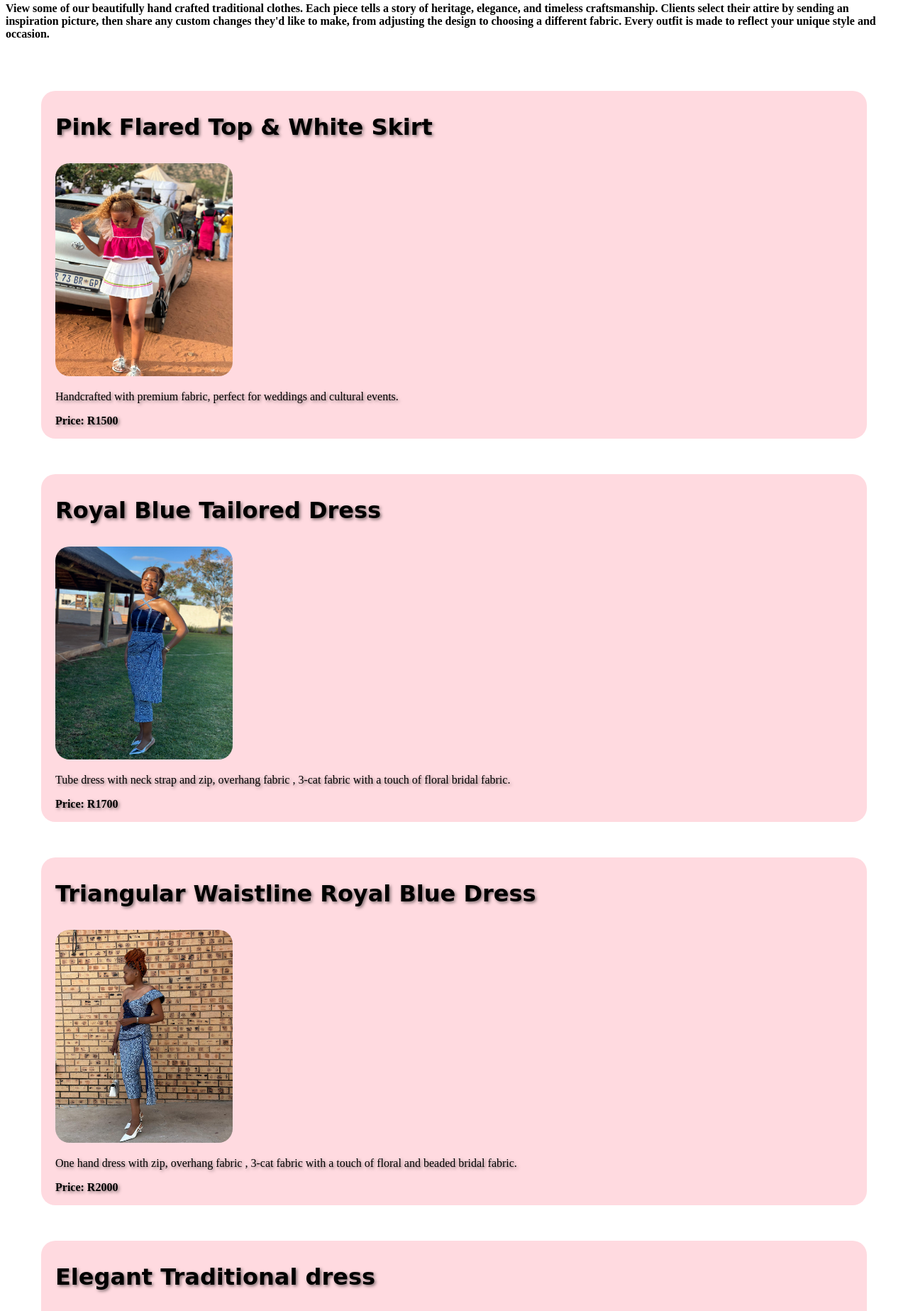
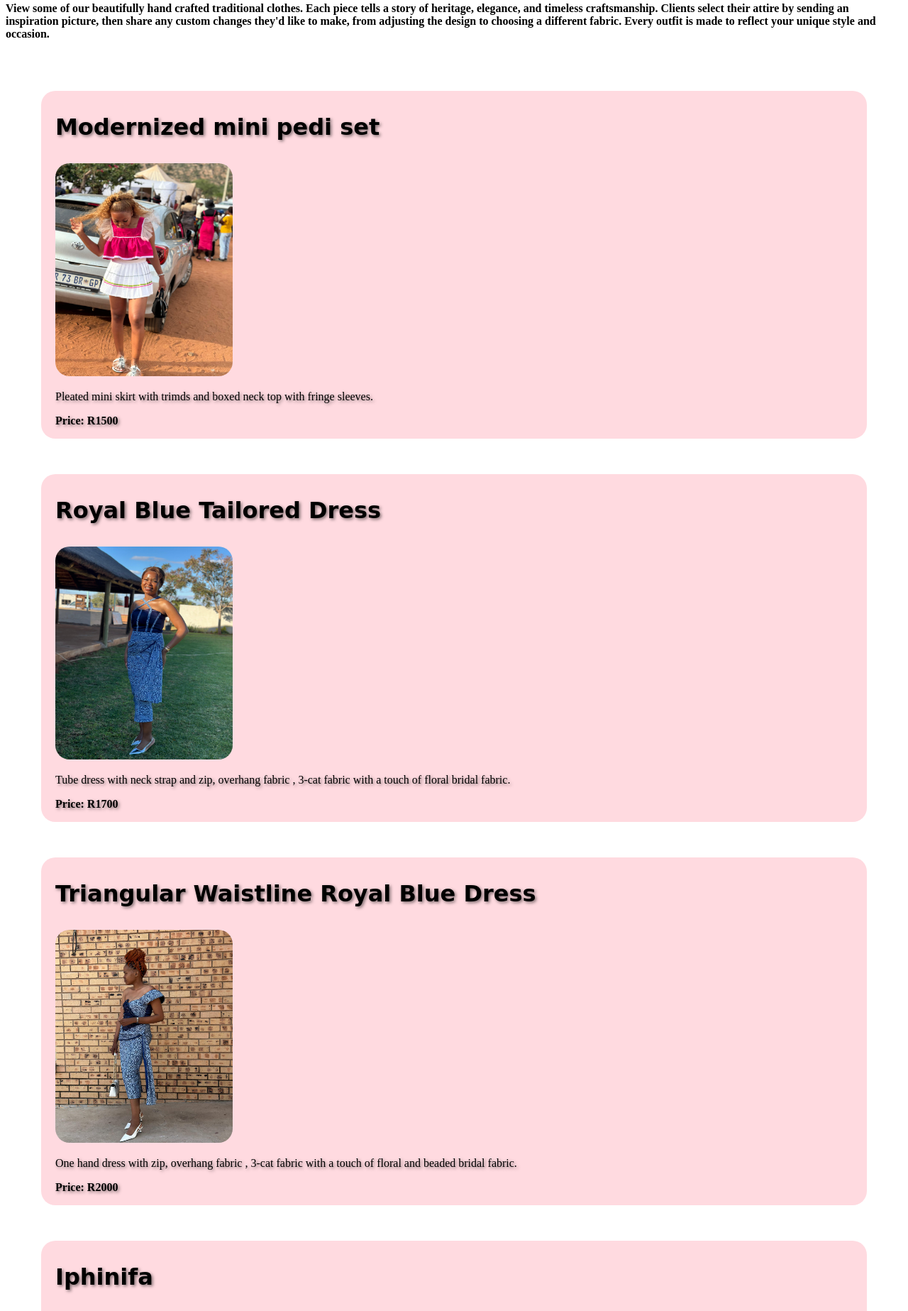
Before and after one commit to Reeny12/Lumatt-Creations, a website: page public/index.html in a window 1280 px wide. Shown: the part 657-2504 px from the top of the page at 71% size. Drawn offline with Linux system fonts and the light colour scheme.

Commit message:
Changed product descriptions

```diff
--- a/public/index.html
+++ b/public/index.html
@@ -28,9 +28,9 @@
     </div>
 
     <div class="product" id="dress">
-        <h3>Pink Flared Top & White Skirt</h3>
+        <h3>Modernized mini pedi set</h3>
         <img src="images/sepedi-flared-semabejane&flared-skirt.jpeg" width="250" height="300" alt="Semabejane and Zulu Flared Skirt">
-        <p class="description">Handcrafted with premium fabric, perfect for weddings and cultural events.</p>
+        <p class="description">Pleated mini skirt with trimds and boxed neck top with fringe sleeves.</p>
         <p class="price">Price: R1500</p>
 
     </div>
@@ -49,9 +49,9 @@
     </div>
 
     <div class="product">
-        <h3>Elegant Traditional dress</h3>
+        <h3>Iphinifa</h3>
         <img src="images/sepedi-iphinifa.jpeg" width="250" height="300">
-        <p class="description">Handcrafted with premium fabric, perfect for weddings and cultural events.</p>
+        <p class="description">Pink 3-cat fabric with a touch silk material for belt and bottom fringe.</p>
         <p class="price">Price: R1500</p>
     </div>
 
@@ -67,6 +67,13 @@
         <img src="images/green-dress.jpeg" width="250" height="300">
         <p class="description">Green 3-cat Fabric with one side beaded design.</p>
         <p class="price">Price: R1500</p>
+    </div>
+
+    <div class="product">
+        <h3>2 Step Dress With Lace Trims</h3>
+        <img src="images/pinkStepDress.jpeg" width="250" height="300">
+        <p class="description">Lace trim, sleeveless 2 step dress with beaded belt</p>
+        <p class="price">Price: R1700</p>
     </div>
 
     <div class="order">
```
